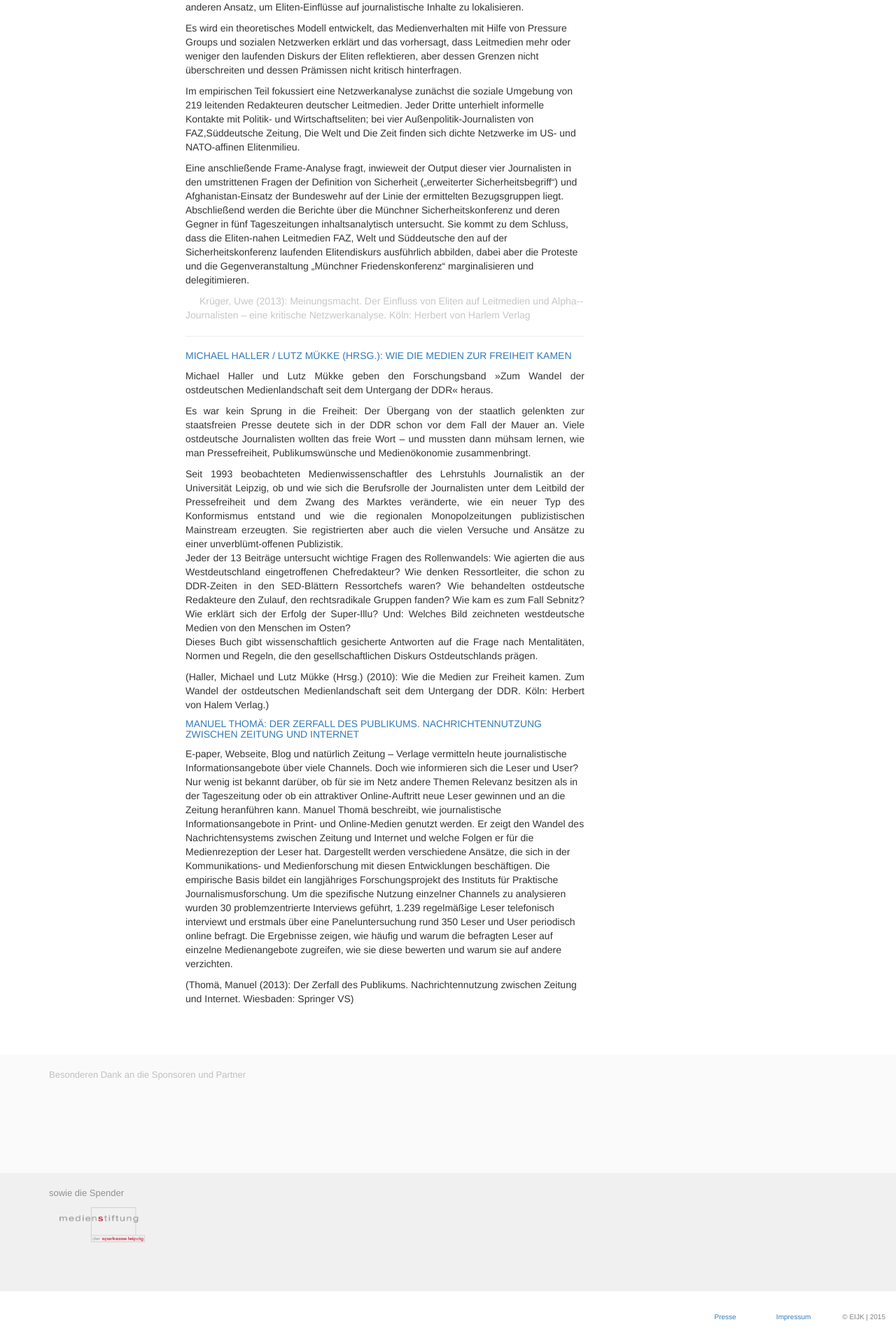
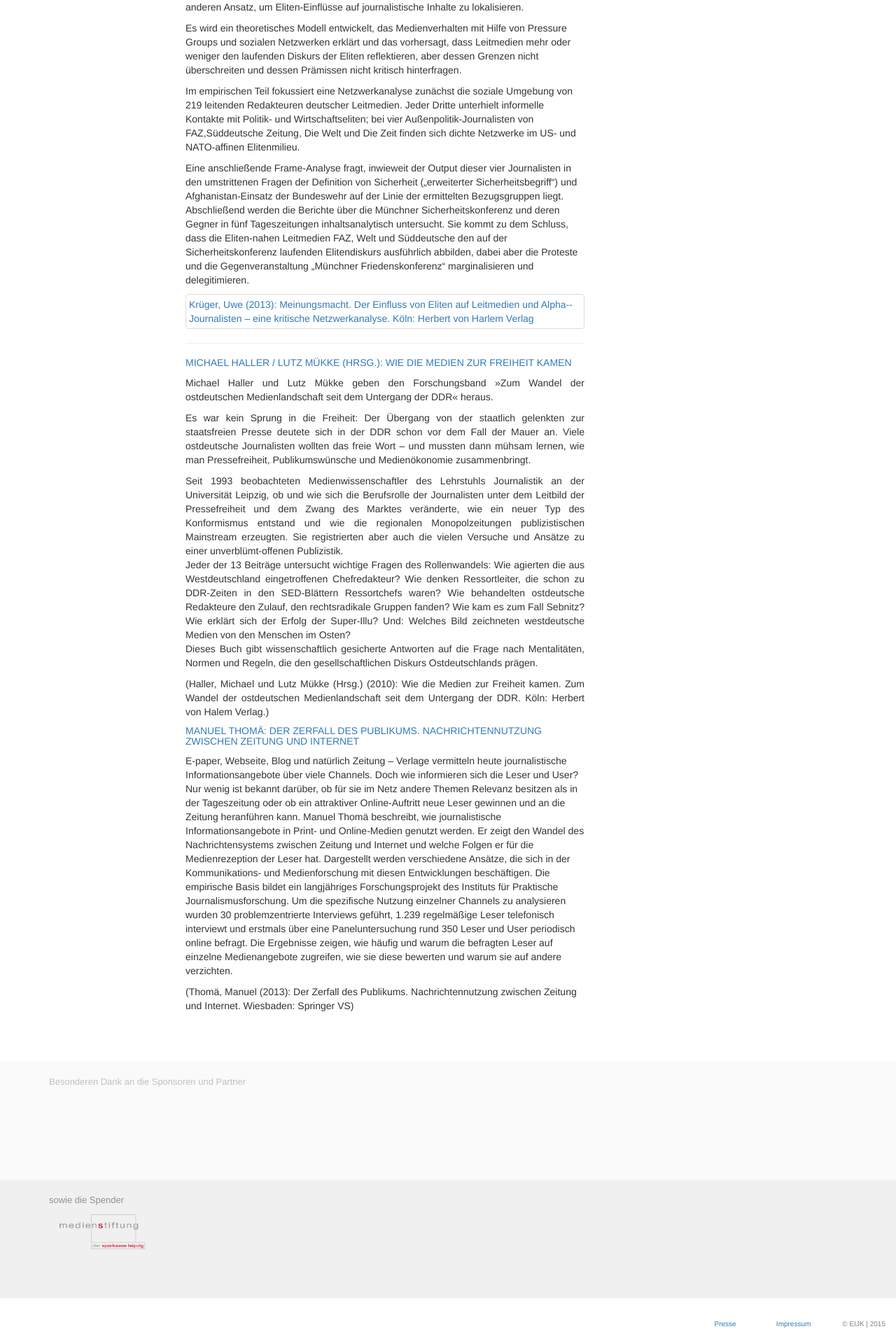
Before and after one commit to susedev/test, a Jekyll site: the page built from wir.html, in a window 1280 px wide. Shown: the part 2692-4601 px from the top of the page at 70% size. Built offline with Jekyll 4.4.1, drawn with Linux system fonts in a browser that asks for light colours; nearby versions of some CDN libraries.

Commit message:
Edit from JekyllCMS

```diff
--- a/wir.html
+++ b/wir.html
@@ -72,7 +72,7 @@ title: Wir
 
 <p>Eine anschlie&szlig;ende Frame-Analyse fragt, inwieweit der Output dieser vier Journalisten in den umstrittenen Fragen der Definition von Sicherheit (&bdquo;erweiterter Sicherheitsbegriff&ldquo;) und Afghanistan-Einsatz der Bundeswehr auf der Linie der ermittelten Bezugsgruppen liegt. Abschlie&szlig;end werden die Berichte &uuml;ber die M&uuml;nchner Sicherheitskonferenz und deren Gegner in f&uuml;nf Tageszeitungen inhaltsanalytisch untersucht. Sie kommt zu dem Schluss, dass die Eliten-nahen Leitmedien FAZ, Welt und S&uuml;ddeutsche den auf der Sicherheitskonferenz laufenden Elitendiskurs ausf&uuml;hrlich abbilden, dabei aber die Proteste und die Gegenveranstaltung &bdquo;M&uuml;nchner Friedenskonferenz&ldquo; marginalisieren und delegitimieren.</p>
 
-<p><a class="thumbnail2" href="http://www.halem-verlag.de/2013/meinungsmacht-und-elite-journalismus/">Kr&uuml;ger, Uwe (2013): Meinungsmacht. Der Einfluss von Eliten auf Leitmedien und Alpha-&shy;Journalisten &ndash; eine kritische Netzwerkanalyse. K&ouml;ln: Herbert von Harlem Verlag</a></p>
+<p><a class="thumbnail" href="http://www.halem-verlag.de/2013/meinungsmacht-und-elite-journalismus/">Kr&uuml;ger, Uwe (2013): Meinungsmacht. Der Einfluss von Eliten auf Leitmedien und Alpha-&shy;Journalisten &ndash; eine kritische Netzwerkanalyse. K&ouml;ln: Herbert von Harlem Verlag</a></p>
 
 <hr noshade="noshade" size="1" />
 <h4><a href="http://www.eijc.eu/de/michael-haller-lutz-muekke-hrsg-wie-die-medien-zur-freiheit-kamen/" rel="bookmark" title="Permanent Link to Michael Haller / Lutz Mükke (Hrsg.): Wie die Medien zur Freiheit kamen">Michael Haller / Lutz M&uuml;kke (Hrsg.): Wie die Medien zur Freiheit kamen</a></h4>
```
